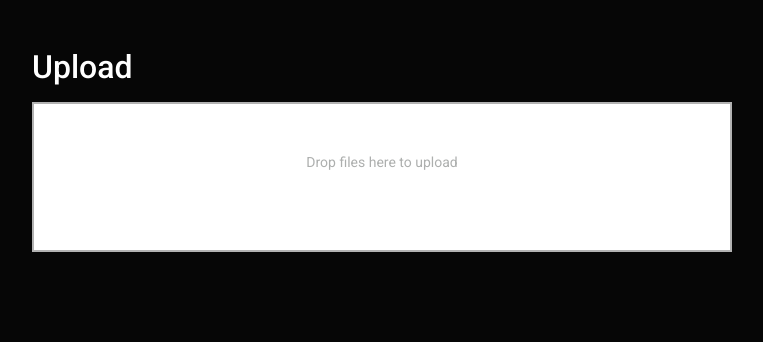
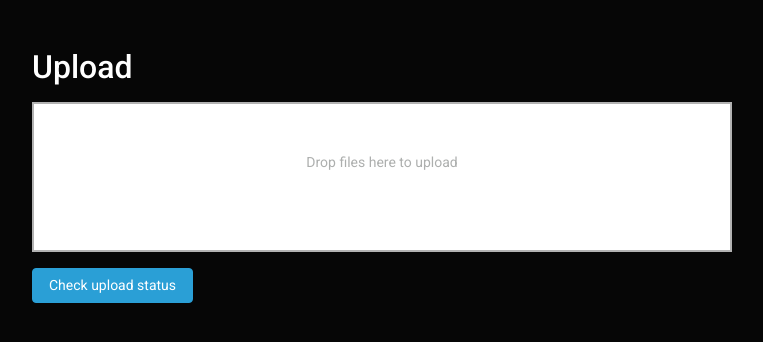
Before and after one commit to Lemmie88/ScrewYoutube, a Django app: page /upload/ in a window 1280 px wide. Shown: the part 55-397 px from the top of the page, without its empty margins (258-1021 px from the left). Run offline with Django 3.2, Linux system fonts and the light colour scheme; parts of the project's set-up code (start-up, migrations or seed data) failed here and were passed over; some libraries are stand-ins or nearby versions.

Commit message:
Add upload status page and tweak video list page

```diff
--- a/core/models/video.py
+++ b/core/models/video.py
@@ -211,13 +211,14 @@ class Video(BaseModel):
         """
         from core.models.thumbnail import Thumbnail
         Thumbnail.objects.filter(video=self).delete()
+        shutil.rmtree(self.get_processing_dir(thumbnails=True))
 
     def remove_new_video_tag(self):
         """
         This function removes the "new video" tag from the video instance.
         """
         try:
-            tag = Tag.objects.get(strings.Constant.NEW_VIDEO)
+            tag = Tag.objects.get(name=strings.Constant.NEW_VIDEO)
             self.tag.remove(tag)
             self.save()
 
@@ -287,7 +288,7 @@ def process_video(sender, instance, created, **kwargs):
     scheduler.run()
 
     if created:
-        tag = Tag.objects.get_or_create(strings.Constant.NEW_VIDEO)
+        tag = Tag.objects.get_or_create(name=strings.Constant.NEW_VIDEO)[0]
         instance.tag.add(tag)
         instance.save()
 
--- a/core/strings/constant.py
+++ b/core/strings/constant.py
@@ -26,4 +26,4 @@ class Constant:
     SUCCESS = {'status': 'ok'}
 
     # This is the tag used to identify new videos. After the user edits the video details, the tag is removed.
-    NEW_VIDEO = 'New'
+    NEW_VIDEO = 'New Uploads'
--- a/core/strings/page.py
+++ b/core/strings/page.py
@@ -8,3 +8,4 @@ class Page:
     EDIT_TAG = 'edit tag'
 
     UPLOAD = 'upload'
+    UPLOAD_STATUS = 'upload status'
--- a/core/urls.py
+++ b/core/urls.py
@@ -17,4 +17,5 @@ urlpatterns = [
     path('tag/<str:url>/', tag, name='tag'),
 
     path('upload/', upload, name='upload'),
+    path('upload/status/', upload_status, name='upload_status'),
 ]
--- a/core/views/upload.py
+++ b/core/views/upload.py
@@ -1,10 +1,11 @@
 import os
 
+from django.db.models import Q
 from django.shortcuts import render
 
 from core import strings
 from core.helpers.helper import get_context
-from core.models import Video
+from core.models import Video, Tag
 
 
 def upload(request):
@@ -20,3 +21,20 @@ def upload(request):
         Video.objects.create(name=name, video=file)
 
     return render(request, 'upload/upload.html', context)
+
+
+def upload_status(request):
+    """
+    This function renders the upload status page.
+    """
+    context = get_context(strings.Page.UPLOAD_STATUS)
+
+    # Get all the videos that are not ready and videos that the user has not updated the details.
+    tag = Tag.objects.get_or_create(name=strings.Constant.NEW_VIDEO)[0]
+    videos = Video.objects.filter(Q(status=strings.Constant.NEW) |
+                                  Q(status=strings.Constant.PROCESSING) |
+                                  Q(status=strings.Constant.UPLOADING) |
+                                  Q(tag__name=tag))
+    context.update({'videos': videos})
+
+    return render(request, 'upload/upload-status.html', context)
--- a/static/css/base.css
+++ b/static/css/base.css
@@ -84,6 +84,10 @@ h4 {
     text-overflow: ellipsis;
 }
 
+#no-videos {
+    margin-top: 7rem;
+}
+
 /* Thumbnail */
 .thumbnail {
     height: 200px;
--- /dev/null
+++ b/static/js/upload/upload-status.js
@@ -0,0 +1,3 @@
+$(document).ready(function () {
+    document.title = 'Upload Status'
+})
--- a/static/js/upload/upload.js
+++ b/static/js/upload/upload.js
@@ -9,7 +9,15 @@ $(document).ready(function () {
         acceptedFiles: "video/*",
     })
 
+    let statusBtn = $('#status-btn')
+
+    // Prevent user from going to a different page while uploading.
+    dropzone.on("addedfile", function () {
+        statusBtn.prop('disabled', true)
+    })
+
+    // Redirect user to upload status after videos have been uploaded.
     dropzone.on("queuecomplete", function () {
-        alert("All files have uploaded ")
+        redirectToUrl(statusBtn.attr('href'))
     })
 })
--- a/templates/upload/upload.html
+++ b/templates/upload/upload.html
@@ -7,6 +7,9 @@
         <form id="upload" action="{% url 'core:upload' %}" class="dropzone" enctype="multipart/form-data">
             {% csrf_token %}
         </form>
+        <a id="status-btn" href="{% url 'core:upload_status' %}" class="btn btn-primary my-3">
+            Check upload status
+        </a>
     </div>
 {% endblock %}
 
--- a/templates/video/edit-video.html
+++ b/templates/video/edit-video.html
@@ -16,7 +16,7 @@
             <div class="form-group">
                 <label for="description">Description</label>
                 <textarea id="description" name="description" class="form-control"
-                          rows="3">{{ video.description }}</textarea>
+                          rows="3">{% if video.description != None %}{{ video.description }}{% endif %}</textarea>
             </div>
 
             <div class="d-flex">
@@ -28,5 +28,8 @@
 {% endblock %}
 
 {% block script %}
+    <script>
+        let videoStatus = '{{ video.status }}'
+    </script>
     <script src="{% static 'js/video/edit-video.js' %}"></script>
 {% endblock %}
```
Also changed, not shown: core/models/thumbnail.py (+13 -0 lines), static/js/video/edit-video.js (+7 -3 lines), templates/upload/upload-status.html (added, +13 -0 lines), templates/video/video-list.html (+16 -10 lines).
